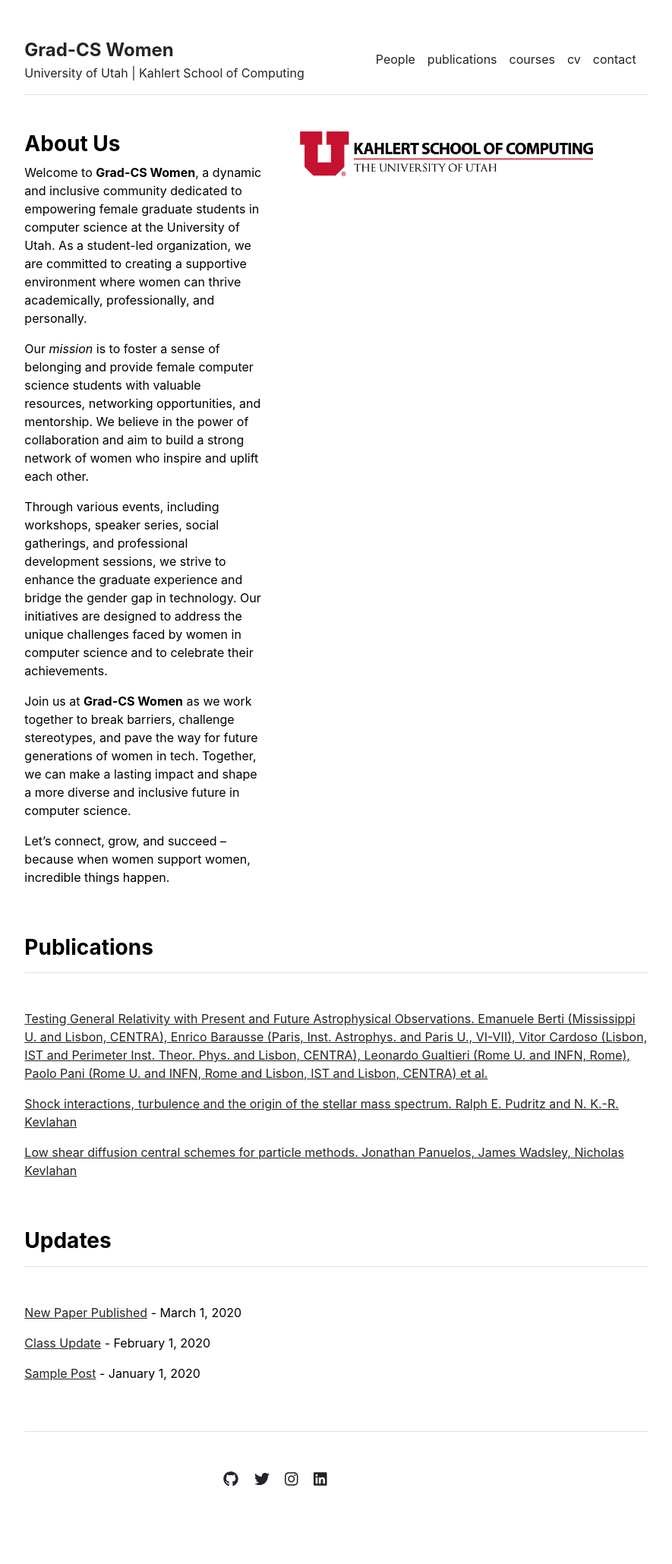
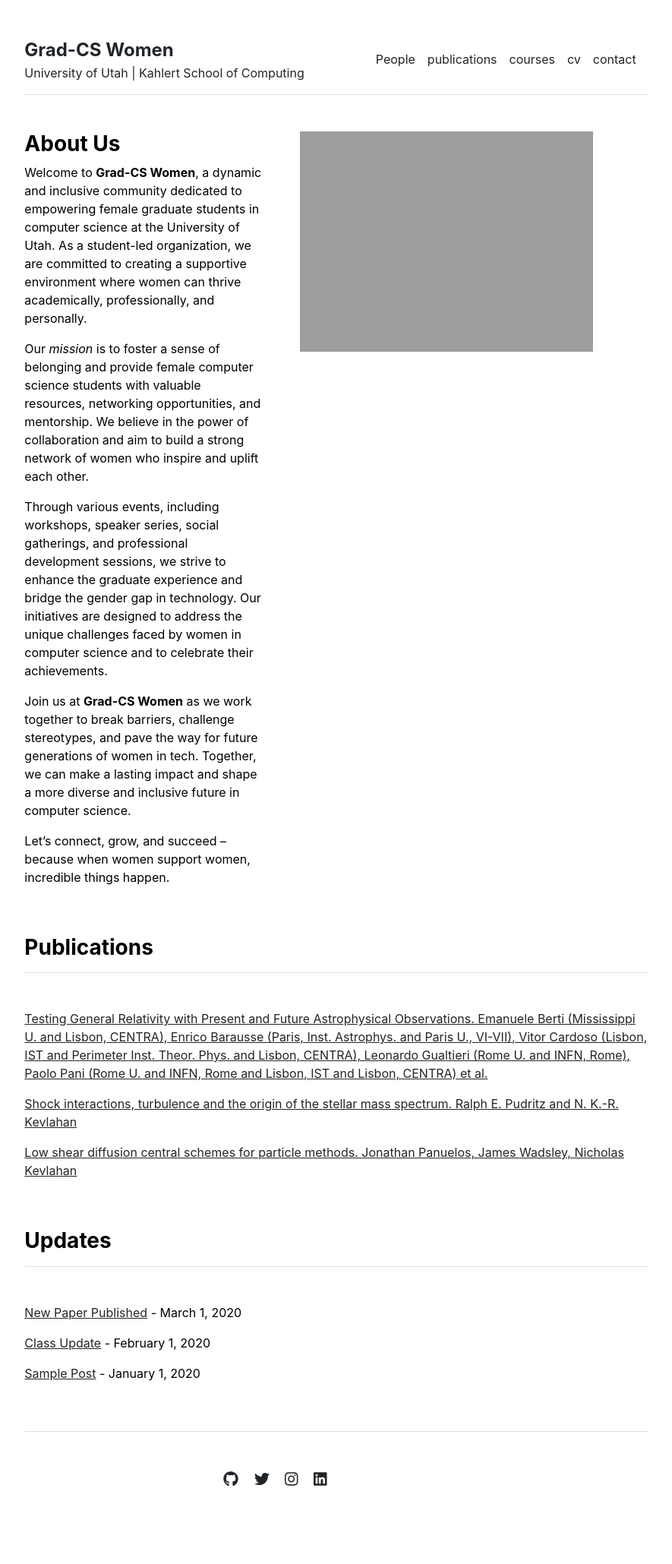
Before and after one commit to gradCSwomen-utah/gradCSwomen-utah.github.io, a Jekyll site: the page built from index.md, in a window 1280 px wide. Shown: the whole page at 76% size, without its empty margins (197-1082 px from the left). Built offline with Jekyll 4.4.1, drawn with Linux system fonts in a browser that asks for light colours.

Commit message:
Update home.html

```diff
--- a/_layouts/home.html
+++ b/_layouts/home.html
@@ -8,7 +8,7 @@
     {{ content }}
   </div>
   <div class="col-md-6">
-    <img src="{{ site.github.url }}/assets/img/KSoC.png" alt="Home" width="100%">
+    <img src="{{ site.github.url }}/assets/img/home.jpg" alt="Home" width="100%">
   </div>
 </div>
 
```
